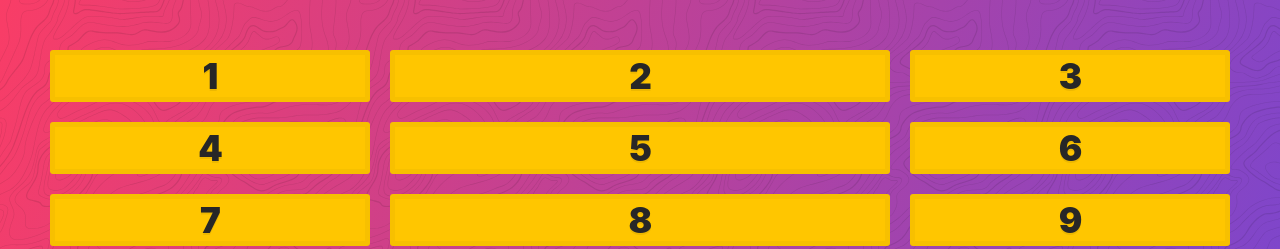
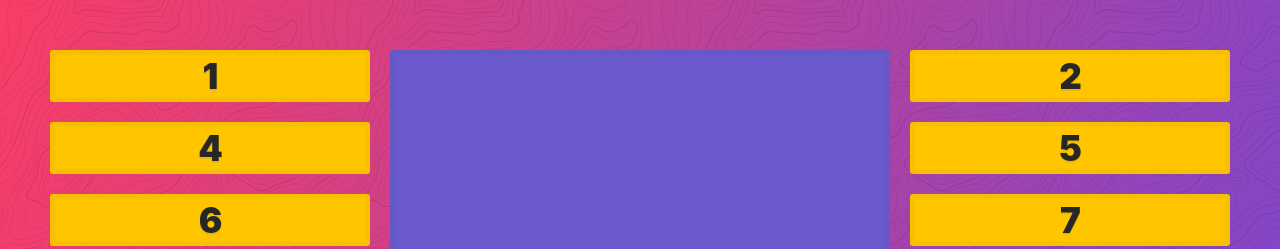
Before and after one commit to hwisoo/css-grid, a website: page 15 - Naming Lines in CSS Grid/index.html in a window 1280 px wide. Shown: the top 249 px of the page. Drawn offline with Linux system fonts and the light colour scheme.

Commit message:
naming lines finished

```diff
--- a/15 - Naming Lines in CSS Grid/index.html
+++ b/15 - Naming Lines in CSS Grid/index.html
@@ -45,8 +45,19 @@
       .container {
         display: grid;
         grid-gap: 20px;
-        grid-template-columns: 1fr 500px 1fr;
-        grid-template-rows: repeat(10, auto);
+        grid-template-columns:
+          [sidebar-start] 1fr
+          [sidebar-end content-start] 500px
+          [content-end] 1fr [site-right];
+        grid-template-rows:
+          [content-top]
+          repeat(10, auto) [content-bottom];
+      }
+
+      .item3 {
+        background: slateblue;
+        grid-column: content-start;
+        grid-row: content-top/ content-bottom;
       }
     </style>
   </body>
```
